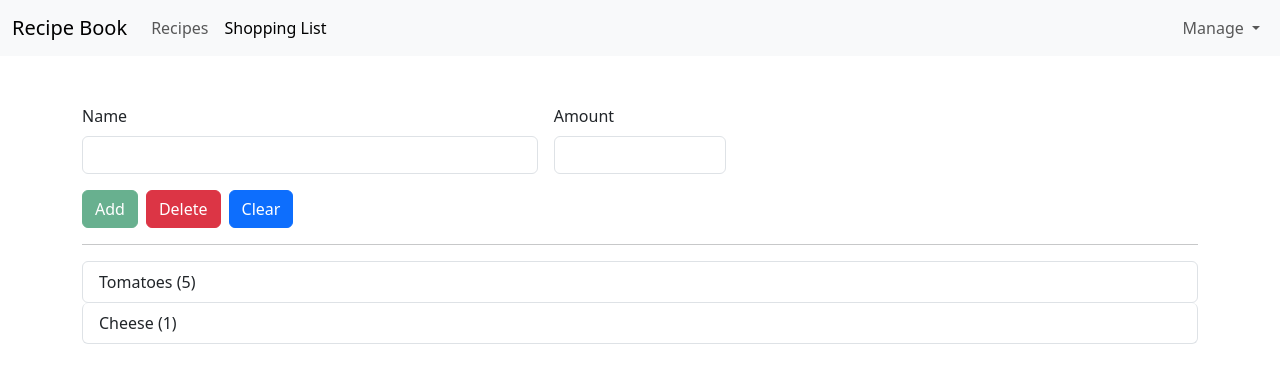
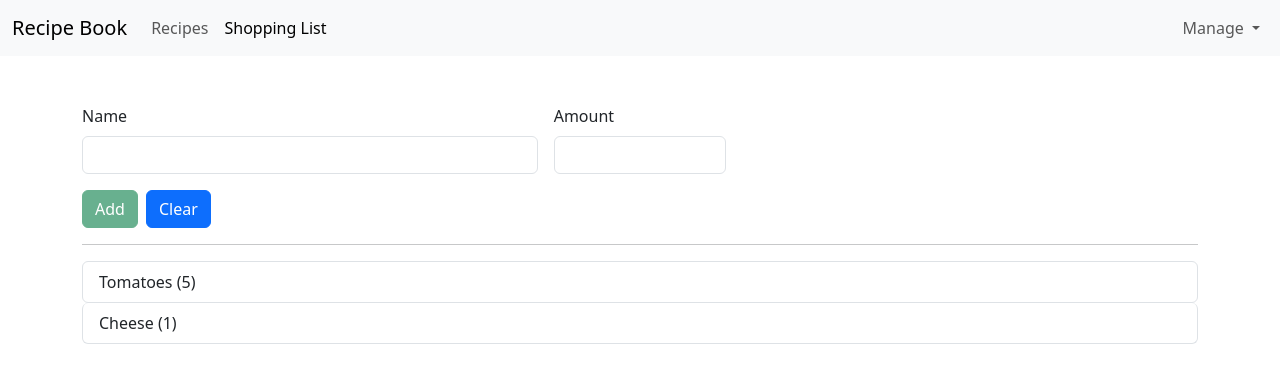
Before and after one commit to sanchezpe/recipe-book-ng, an Angular app: page /shopping-list in a window 1280 px wide. Shown: the top 382 px of the page. Built offline with nearby package versions, Linux system fonts and the light colour scheme.

Commit message:
Delete item in shopping-edit component

```diff
--- a/src/app/shopping-list/shopping-edit/shopping-edit.component.html
+++ b/src/app/shopping-list/shopping-edit/shopping-edit.component.html
@@ -11,7 +11,8 @@
       </div>
       <div class="col-12">
         <button type="submit" class="btn btn-success" [disabled]="f.invalid">{{ editMode ? 'Edit' : 'Add' }}</button>
-        <button type="button" class="btn btn-danger ms-2">Delete</button>
+        <button type="button" class="btn btn-danger ms-2" (click)="onDelete(editedItemIndex)" *ngIf="editMode">Delete
+        </button>
         <button type="button" class="btn btn-primary ms-2" (click)="onClear()">Clear</button>
       </div>
     </form>
--- a/src/app/shopping-list/shopping-edit/shopping-edit.component.ts
+++ b/src/app/shopping-list/shopping-edit/shopping-edit.component.ts
@@ -3,11 +3,12 @@ import { Ingredient } from '../../shared/ingredient.model';
 import { ShoppingListService } from '../shopping-list.service';
 import { FormsModule, NgForm } from '@angular/forms';
 import { Subscription } from 'rxjs';
+import { NgIf } from '@angular/common';
 
 @Component({
   selector: 'app-shopping-edit',
   standalone: true,
-  imports: [FormsModule],
+  imports: [FormsModule, NgIf],
   templateUrl: './shopping-edit.component.html',
   styleUrl: './shopping-edit.component.css',
 })
@@ -58,4 +59,9 @@ export class ShoppingEditComponent {
     this.editMode = false;
     this.shoppingListForm.reset();
   }
+
+  onDelete(index: number) {
+    this.shoppingListService.deleteIngredient(index);
+    this.onClear();
+  }
 }
--- a/src/app/shopping-list/shopping-list.service.ts
+++ b/src/app/shopping-list/shopping-list.service.ts
@@ -37,4 +37,9 @@ export class ShoppingListService {
     this.ingredients[index] = newIngredient;
     this.ingredientsChanged.next(this.ingredients);
   }
+
+  deleteIngredient(index: number) {
+    this.ingredients.splice(index, 1);
+    this.ingredientsChanged.next(this.ingredients);
+  }
 }
```
